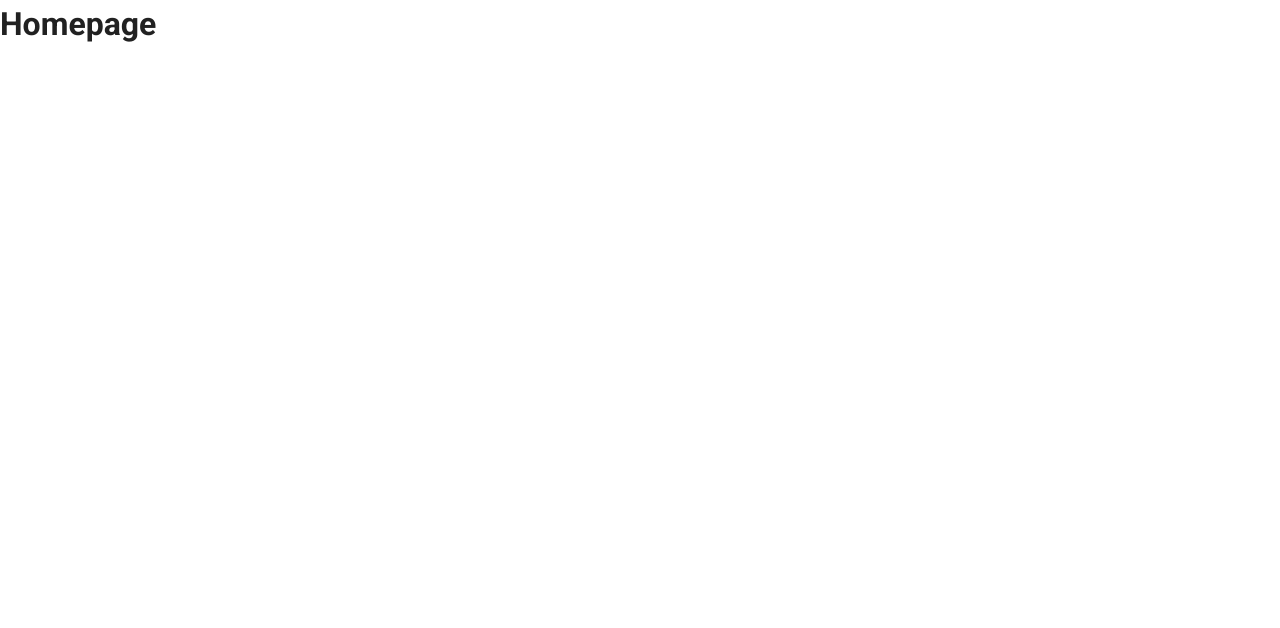
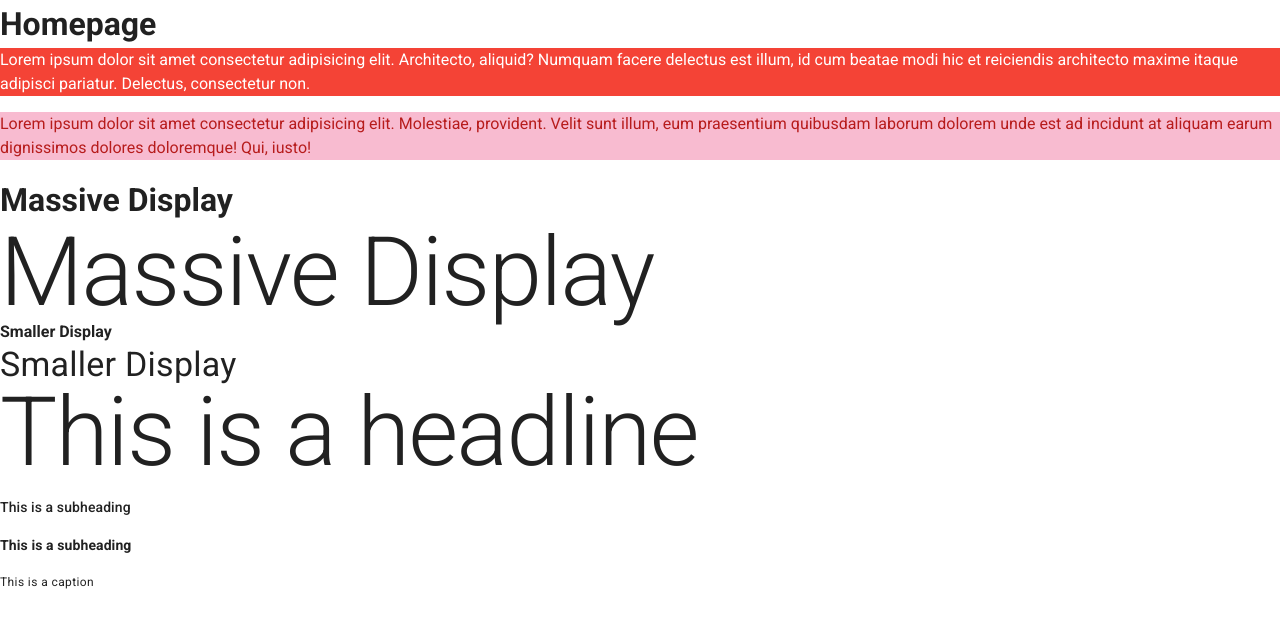
Before and after one commit to hijachu/todo-ninja, a Vue app: page / in a window 1280 px wide. Shown: the top 628 px of the page. Built offline with nearby package versions, Linux system fonts and the light colour scheme.

Commit message:
tutorial #4 - Text & Colors

```diff
--- a/src/views/Home.vue
+++ b/src/views/Home.vue
@@ -1,6 +1,18 @@
 <template>
   <div class="home">
     <h1>Homepage</h1>
+    <p class="red white--text">Lorem ipsum dolor sit amet consectetur adipisicing elit. Architecto, aliquid? Numquam facere delectus est illum, id cum beatae modi hic et reiciendis architecto maxime itaque adipisci pariatur. Delectus, consectetur non.</p>
+    <p class="pink lighten-4 red--text text--darken-4">Lorem ipsum dolor sit amet consectetur adipisicing elit. Molestiae, provident. Velit sunt illum, eum praesentium quibusdam laborum dolorem unde est ad incidunt at aliquam earum dignissimos dolores doloremque! Qui, iusto!</p>
+    <h1>Massive Display</h1>
+    <h1 class="display-4">Massive Display</h1>
+    <h4>Smaller Display</h4>
+    <h4 class="display-1">Smaller Display</h4>
+    <p class="text-h1">This is a headline</p>
+    <p class="subtitle-2">This is a subheading</p>
+    <p class="subtitle-2 font-weight-bold">This is a subheading</p>
+    <p class="caption">This is a caption</p>
+
+
   </div>
 </template>
 
```
